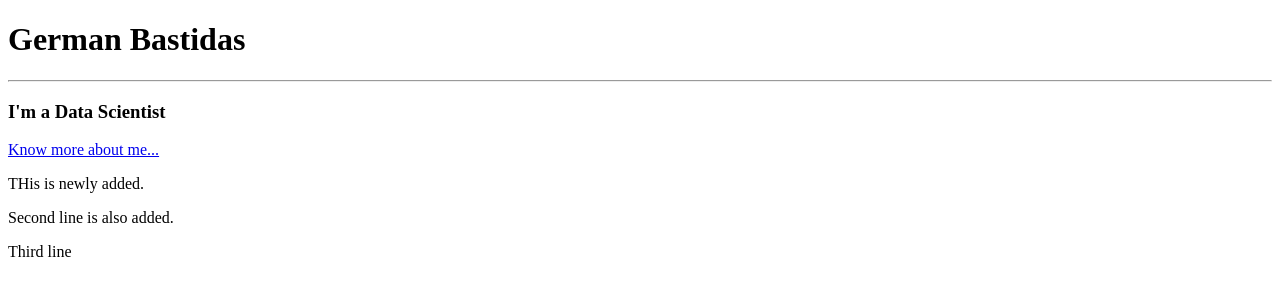
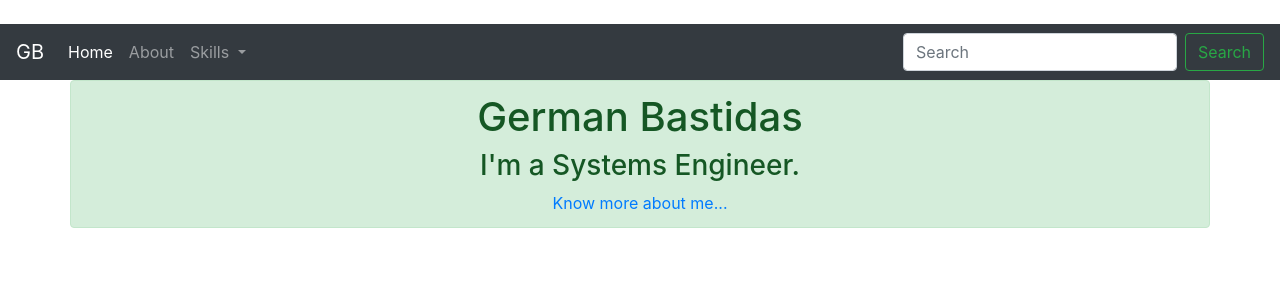
Before and after one commit to adbazage/my-Portfolio, a plain HTML site: page home.html in a window 1280 px wide. Drawn offline with nearby package versions, Linux system fonts and the light colour scheme.

Commit message:
fix home.html

```diff
--- a/home.html
+++ b/home.html
@@ -1,20 +1,71 @@
 
-<!DOCTYPE html>
+
+
+<!doctype html>
 <html lang="en">
-<head>
-    <meta charset="UTF-8">
-    <meta http-equiv="X-UA-Compatible" content="IE=edge">
-    <meta name="viewport" content="width=device-width, initial-scale=1.0">
-    <title>My Portfolio</title>
-</head>
-<body>
-    <h1>German Bastidas</h1>
-   <hr>
-<h3>I'm a Data Scientist</h3>
+  <head>
+    <!-- Required meta tags -->
+    <meta charset="utf-8">
+    <meta name="viewport" content="width=device-width, initial-scale=1, shrink-to-fit=no">
 
-<a href="about.html">Know more about me...</a>
-<p>THis is newly added.</p>
-<p>Second line is also added.</p>
-<p>Third line</p>
-</body>
+    <!-- Bootstrap CSS -->
+    <link rel="stylesheet" href="https://cdn.jsdelivr.net/npm/bootstrap@4.6.2/dist/css/bootstrap.min.css" integrity="sha384-xOolHFLEh07PJGoPkLv1IbcEPTNtaed2xpHsD9ESMhqIYd0nLMwNLD69Npy4HI+N" crossorigin="anonymous">
+
+    <title>Hello, world!</title>
+  </head>
+  <body>
+    <br>
+    <nav class="navbar navbar-expand-lg navbar-dark bg-dark">
+        <a class="navbar-brand" href="#">GB</a>
+        <button class="navbar-toggler" type="button" data-toggle="collapse" data-target="#navbarSupportedContent" aria-controls="navbarSupportedContent" aria-expanded="false" aria-label="Toggle navigation">
+          <span class="navbar-toggler-icon"></span>
+        </button>
+
+        <div class="collapse navbar-collapse" id="navbarSupportedContent">
+          <ul class="navbar-nav mr-auto">
+            <li class="nav-item active">
+              <a class="nav-link" href="#">Home <span class="sr-only">(current)</span></a>
+            </li>
+            <li class="nav-item">
+              <a class="nav-link" href="#">About</a>
+            </li>
+            <li class="nav-item dropdown">
+              <a class="nav-link dropdown-toggle" href="#" role="button" data-toggle="dropdown" aria-expanded="false">
+                Skills
+              </a>
+              <div class="dropdown-menu">
+                <a class="dropdown-item" href="#">HTML</a>
+                <a class="dropdown-item" href="#">DBA</a>
+                <div class="dropdown-divider"></div>
+                <a class="dropdown-item" href="#">PHP</a>
+              </div>
+            </li>
+          </ul>
+          <form class="form-inline my-2 my-lg-0">
+            <input class="form-control mr-sm-2" type="search" placeholder="Search" aria-label="Search">
+            <button class="btn btn-outline-success my-2 my-sm-0" type="submit">Search</button>
+          </form>
+        </div>
+      </nav>
+
+
+    <div class="container alert alert-success text-center">
+        <h1>German Bastidas</h1>
+        <h3>I'm a Systems Engineer.</h3>
+        <a href="about.html">Know more about me...</a>
+    </div>
+
+    <!-- Optional JavaScript; choose one of the two! -->
+
+    <!-- Option 1: jQuery and Bootstrap Bundle (includes Popper) -->
+    <script src="https://cdn.jsdelivr.net/npm/jquery@3.5.1/dist/jquery.slim.min.js" integrity="sha384-DfXdz2htPH0lsSSs5nCTpuj/zy4C+OGpamoFVy38MVBnE+IbbVYUew+OrCXaRkfj" crossorigin="anonymous"></script>
+    <script src="https://cdn.jsdelivr.net/npm/bootstrap@4.6.2/dist/js/bootstrap.bundle.min.js" integrity="sha384-Fy6S3B9q64WdZWQUiU+q4/2Lc9npb8tCaSX9FK7E8HnRr0Jz8D6OP9dO5Vg3Q9ct" crossorigin="anonymous"></script>
+
+    <!-- Option 2: Separate Popper and Bootstrap JS -->
+    <!--
+    <script src="https://cdn.jsdelivr.net/npm/jquery@3.5.1/dist/jquery.slim.min.js" integrity="sha384-DfXdz2htPH0lsSSs5nCTpuj/zy4C+OGpamoFVy38MVBnE+IbbVYUew+OrCXaRkfj" crossorigin="anonymous"></script>
+    <script src="https://cdn.jsdelivr.net/npm/popper.js@1.16.1/dist/umd/popper.min.js" integrity="sha384-9/reFTGAW83EW2RDu2S0VKaIzap3H66lZH81PoYlFhbGU+6BZp6G7niu735Sk7lN" crossorigin="anonymous"></script>
+    <script src="https://cdn.jsdelivr.net/npm/bootstrap@4.6.2/dist/js/bootstrap.min.js" integrity="sha384-+sLIOodYLS7CIrQpBjl+C7nPvqq+FbNUBDunl/OZv93DB7Ln/533i8e/mZXLi/P+" crossorigin="anonymous"></script>
+    -->
+  </body>
 </html>
```
